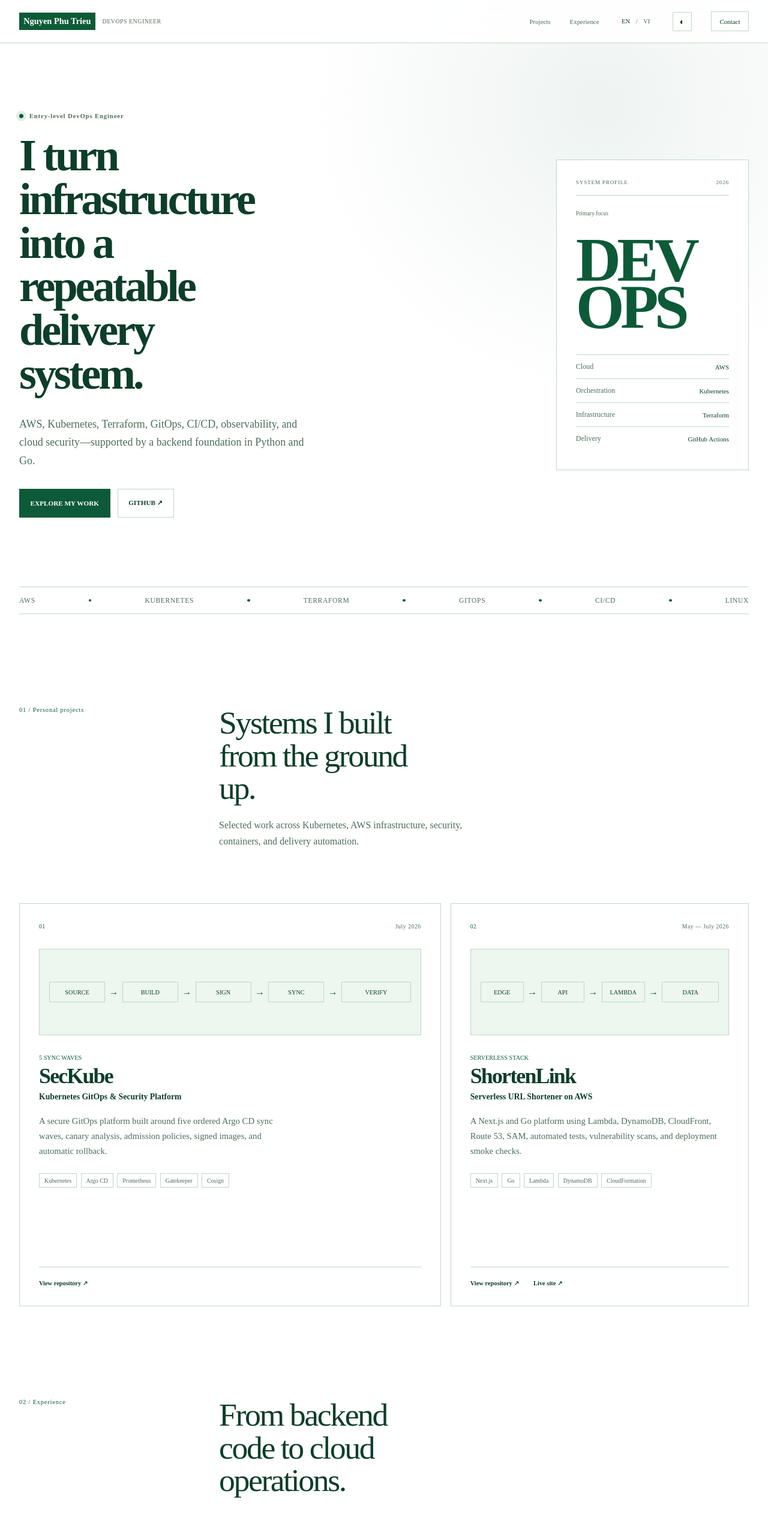
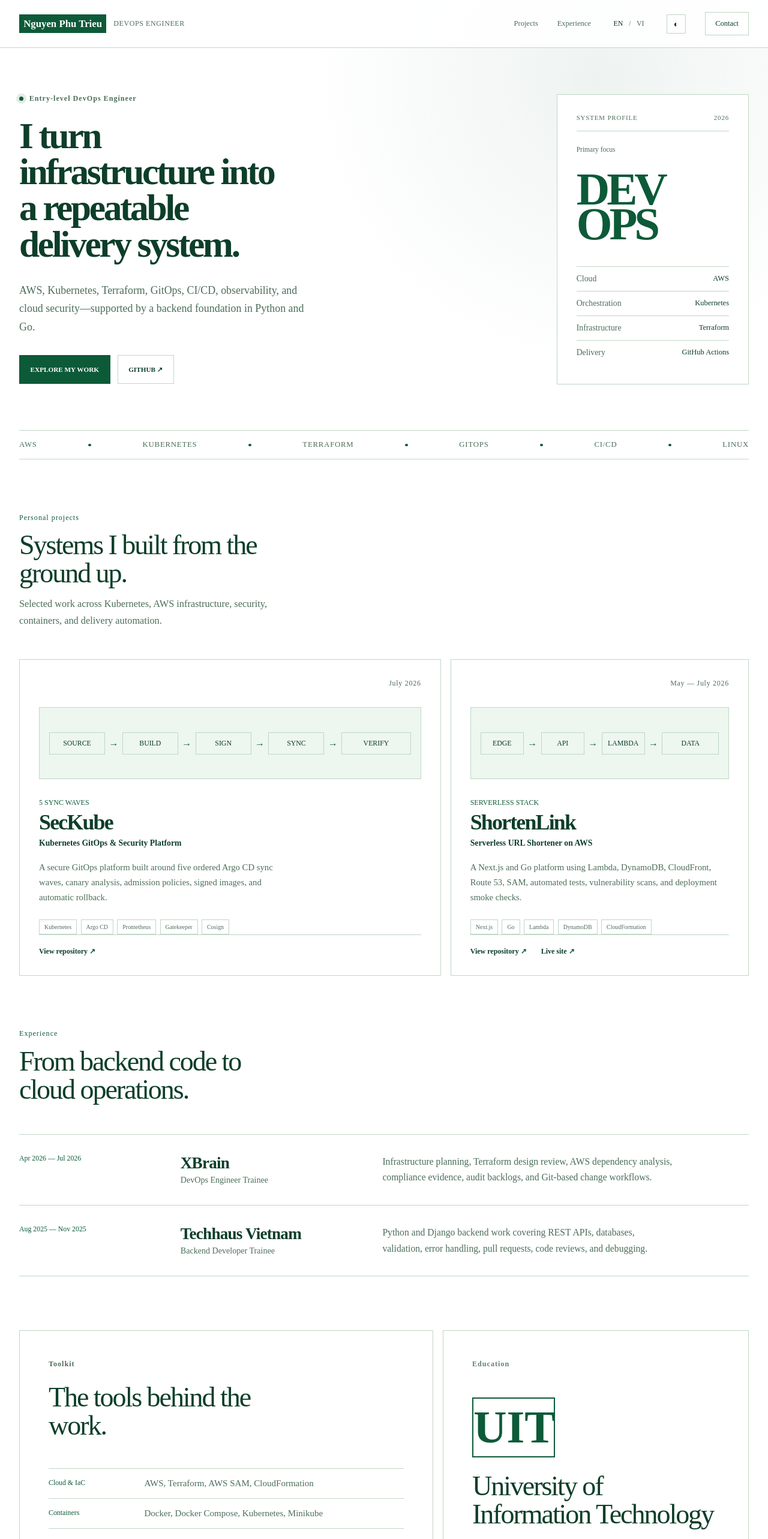
Before and after one commit to TrieuNguyenPhu/portfolio, a Next.js app: page / in a window 1280 px wide. Shown: the top 2566 px of the page at 60% size. Built offline with nearby package versions, Linux system fonts and the light colour scheme.

Commit message:
Improve portfolio spacing and readability

```diff
--- a/app/globals.css
+++ b/app/globals.css
@@ -50,7 +50,7 @@
   background: var(--nav-bg);
   border-bottom: 1px solid var(--line);
   display: flex;
-  height: 4.5rem;
+  height: 5rem;
   justify-content: space-between;
   padding-inline: max(1rem, env(safe-area-inset-left));
   position: sticky;
@@ -69,7 +69,7 @@
   background: var(--lime);
   color: var(--on-accent);
   font-family: var(--font-display);
-  font-size: 0.72rem;
+  font-size: 0.82rem;
   font-weight: 700;
   padding: 0.35rem 0.45rem;
 }
@@ -78,7 +78,7 @@
   color: var(--muted);
   font-family: var(--font-mono);
   display: none;
-  font-size: 0.62rem;
+  font-size: 0.75rem;
   letter-spacing: 0.05em;
   text-transform: uppercase;
 }
@@ -93,7 +93,7 @@
 .nav-shell nav > a {
   color: var(--muted);
   font-family: var(--font-mono);
-  font-size: 0.68rem;
+  font-size: 0.78rem;
   white-space: nowrap;
 }
 
@@ -105,7 +105,7 @@
   color: var(--muted);
   display: flex;
   font-family: var(--font-mono);
-  font-size: 0.66rem;
+  font-size: 0.75rem;
   gap: 0.25rem;
 }
 
@@ -139,7 +139,7 @@
 .nav-shell .nav-cta {
   border: 1px solid var(--line);
   color: var(--text);
-  padding: 0.6rem 0.85rem;
+  padding: 0.7rem 1rem;
 }
 
 main,
@@ -147,9 +147,8 @@
 
 .hero {
   display: grid;
-  gap: 3rem;
-  min-height: calc(100svh - 4.5rem);
-  padding-block: clamp(4rem, 9vw, 8rem);
+  gap: clamp(2rem, 4vw, 4rem);
+  padding-block: clamp(3rem, 6vw, 5.5rem);
 }
 
 .hero-copy { align-self: center; }
@@ -161,7 +160,7 @@
   color: var(--muted);
   display: flex;
   font-family: var(--font-mono);
-  font-size: 0.67rem;
+  font-size: 0.76rem;
   font-weight: 600;
   gap: 0.6rem;
   letter-spacing: 0.08em;
@@ -176,17 +175,17 @@
 }
 
 .hero h1 {
-  font-size: clamp(2.8rem, 5.8vw, 6rem);
+  font-size: clamp(2.6rem, 4.8vw, 5rem);
   font-weight: 600;
   letter-spacing: -0.055em;
   line-height: 0.98;
   margin-top: 1.5rem;
-  max-width: 10ch;
+  max-width: 14ch;
 }
 
 .hero-lede {
   color: var(--muted);
-  font-size: clamp(1rem, 1.4vw, 1.2rem);
+  font-size: clamp(1.05rem, 1.4vw, 1.25rem);
   line-height: 1.7;
   margin-top: 2rem;
   max-width: 54ch;
@@ -240,7 +239,7 @@
   color: var(--muted);
   display: flex;
   font-family: var(--font-mono);
-  font-size: 0.58rem;
+  font-size: 0.68rem;
   justify-content: space-between;
   letter-spacing: 0.08em;
   padding-bottom: 1rem;
@@ -249,7 +248,7 @@
 .console-label {
   color: var(--muted);
   font-family: var(--font-mono);
-  font-size: 0.6rem;
+  font-size: 0.72rem;
   margin-top: 1.5rem;
 }
 
@@ -257,7 +256,7 @@
   color: var(--lime);
   display: block;
   font-family: var(--font-display);
-  font-size: clamp(4rem, 8.2vw, 6.5rem);
+  font-size: clamp(3.5rem, 6vw, 5.5rem);
   letter-spacing: -0.065em;
   line-height: 0.76;
   margin-block: 2rem 2.5rem;
@@ -271,8 +270,8 @@
   padding-block: 0.75rem;
 }
 
-.hero-console dt { color: var(--muted); font-size: 0.75rem; }
-.hero-console dd { font-family: var(--font-mono); font-size: 0.68rem; }
+.hero-console dt { color: var(--muted); font-size: 0.86rem; }
+.hero-console dd { font-family: var(--font-mono); font-size: 0.78rem; }
 
 .ticker {
   align-items: center;
@@ -288,7 +287,7 @@
   color: var(--muted);
   flex: none;
   font-family: var(--font-mono);
-  font-size: clamp(0.58rem, 1vw, 0.72rem);
+  font-size: clamp(0.7rem, 1vw, 0.8rem);
   letter-spacing: 0.06em;
 }
 
@@ -296,34 +295,36 @@
 
 .projects-section,
 .experience-section,
-.profile-section { padding-top: clamp(6rem, 12vw, 11rem); }
+.profile-section { padding-top: clamp(4rem, 7vw, 6.5rem); }
 
 .section-intro {
-  display: grid;
-  gap: 1.5rem;
-  margin-bottom: clamp(3rem, 7vw, 6rem);
+  display: block;
+  margin-bottom: clamp(2rem, 4vw, 3.5rem);
 }
 
 .section-intro > span {
   color: var(--lime);
   font-family: var(--font-mono);
-  font-size: 0.65rem;
+  display: block;
+  font-size: 0.76rem;
   letter-spacing: 0.08em;
+  margin-bottom: 0.9rem;
 }
 
 .section-intro h2,
 .profile-section h2 {
-  font-size: clamp(2.15rem, 4.2vw, 4.4rem);
+  font-size: clamp(2.1rem, 3.6vw, 3.8rem);
   font-weight: 500;
   letter-spacing: -0.045em;
   line-height: 1.02;
-  max-width: 12ch;
+  max-width: 18ch;
 }
 
 .section-intro div > p {
   color: var(--muted);
   line-height: 1.7;
-  margin-top: 1.25rem;
+  font-size: 1.02rem;
+  margin-top: 0.85rem;
   max-width: 52ch;
 }
 
@@ -350,12 +351,10 @@
   color: var(--muted);
   display: flex;
   font-family: var(--font-mono);
-  font-size: 0.6rem;
-  justify-content: space-between;
+  font-size: 0.75rem;
+  justify-content: flex-end;
   letter-spacing: 0.06em;
 }
-
-.project > header span:first-child { color: var(--project-accent); }
 
 .project-visual {
   align-items: center;
@@ -364,7 +363,7 @@
   display: flex;
   gap: 0.4rem;
   margin-block: 2rem;
-  min-height: 9rem;
+  min-height: 7.5rem;
   overflow: hidden;
   padding: 1rem;
 }
@@ -382,14 +381,14 @@
   color: var(--text);
   flex: 1;
   font-family: var(--font-mono);
-  font-size: clamp(0.48rem, 1.2vw, 0.64rem);
+  font-size: clamp(0.62rem, 1.2vw, 0.74rem);
   font-weight: 500;
   padding: 0.65rem 0.25rem;
   text-align: center;
 }
 
 .project-visual i { color: var(--project-accent); font-style: normal; }
-.project-metric { color: var(--project-accent); font-family: var(--font-mono); font-size: 0.64rem; text-transform: uppercase; }
+.project-metric { color: var(--project-accent); font-family: var(--font-mono); font-size: 0.75rem; text-transform: uppercase; }
 
 .project h3 {
   font-size: clamp(1.8rem, 2.8vw, 2.9rem);
@@ -430,7 +429,7 @@
 
 .project-footer a {
   font-family: var(--font-mono);
-  font-size: 0.65rem;
+  font-size: 0.75rem;
   font-weight: 600;
   white-space: nowrap;
 }
@@ -446,10 +445,10 @@
   padding-block: 2rem;
 }
 
-.experience-date { color: var(--lime); font-family: var(--font-mono); font-size: 0.62rem; }
-.experience-list h3 { font-size: 1.5rem; letter-spacing: -0.03em; }
-.experience-list div > p { color: var(--muted); font-size: 0.75rem; margin-top: 0.2rem; }
-.experience-list article > p:last-child { color: var(--muted); font-size: 0.92rem; line-height: 1.7; max-width: 62ch; }
+.experience-date { color: var(--lime); font-family: var(--font-mono); font-size: 0.74rem; }
+.experience-list h3 { font-size: 1.7rem; letter-spacing: -0.03em; }
+.experience-list div > p { color: var(--muted); font-size: 0.88rem; margin-top: 0.25rem; }
+.experience-list article > p:last-child { color: var(--muted); font-size: 0.98rem; line-height: 1.7; max-width: 62ch; }
 
 .profile-section {
   display: grid;
@@ -470,8 +469,8 @@
 }
 
 .skills-panel dl > div:last-child { border-bottom: 1px solid var(--line); }
-.skills-panel dt { color: var(--lime); font-family: var(--font-mono); font-size: 0.62rem; }
-.skills-panel dd { color: var(--muted); font-size: 0.82rem; }
+.skills-panel dt { color: var(--lime); font-family: var(--font-mono); font-size: 0.74rem; }
+.skills-panel dd { color: var(--muted); font-size: 0.94rem; }
 
 .education-panel { background: var(--lime); color: var(--on-accent); }
 .education-panel .panel-label { color: var(--on-accent); opacity: 0.65; }
@@ -493,17 +492,17 @@
 
 .contact-section {
   border-block: 1px solid var(--line);
-  margin-top: clamp(6rem, 12vw, 11rem);
-  padding-block: clamp(5rem, 10vw, 9rem);
+  margin-top: clamp(4rem, 7vw, 6.5rem);
+  padding-block: clamp(3.5rem, 6vw, 5.5rem);
 }
 
 .contact-section h2 {
-  font-size: clamp(2.6rem, 5.4vw, 5.8rem);
+  font-size: clamp(2.4rem, 4.5vw, 4.8rem);
   font-weight: 500;
   letter-spacing: -0.055em;
   line-height: 0.98;
   margin-top: 1.5rem;
-  max-width: 11ch;
+  max-width: 16ch;
 }
 
 .contact-section > a {
@@ -537,11 +536,10 @@
 @media (min-width: 42rem) {
   :root { --page: min(94rem, calc(100% - 4rem)); }
   .nav-shell { padding-inline: 2rem; }
-  .brand > span { font-size: 0.9rem; }
+  .brand > span { font-size: 1.05rem; }
   .brand small { display: inline; }
   .nav-shell nav > a:not(.nav-cta) { display: inline; }
   .hero { grid-template-columns: minmax(0, 1.45fr) minmax(18rem, 0.55fr); }
-  .section-intro { grid-template-columns: minmax(10rem, 0.35fr) minmax(0, 1fr); }
   .projects-grid { grid-template-columns: repeat(12, minmax(0, 1fr)); }
   .project--seckube { grid-column: span 7; }
   .project--shortenlink { grid-column: span 5; }
@@ -553,8 +551,6 @@
 
 @media (min-width: 72rem) {
   .nav-shell { padding-inline: max(2rem, calc((100% - 94rem) / 2)); }
-  .project { min-height: 42rem; }
-  .project--shortenlink { min-height: 38rem; }
 }
 
 @media (hover: hover) and (pointer: fine) {
--- a/app/page.tsx
+++ b/app/page.tsx
@@ -10,7 +10,6 @@
 
 const projects = [
   {
-    index: "01",
     slug: "seckube",
     title: "SecKube",
     type: text("Kubernetes GitOps & Security Platform", "Nền tảng GitOps & bảo mật Kubernetes"),
@@ -25,7 +24,6 @@
     metric: text("5 sync waves", "5 nhịp đồng bộ"),
   },
   {
-    index: "02",
     slug: "shortenlink",
     title: "ShortenLink",
     type: text("Serverless URL Shortener on AWS", "Trình rút gọn URL serverless trên AWS"),
@@ -68,26 +66,27 @@
     orchestration: "Orchestration",
     infrastructure: "Infrastructure",
     delivery: "Delivery",
-    projectsLabel: "01 / Personal projects",
+    projectsLabel: "Personal projects",
     projectsHeading: "Systems I built from the ground up.",
     projectsText: "Selected work across Kubernetes, AWS infrastructure, security, containers, and delivery automation.",
     repository: "View repository",
     live: "Live site",
-    experienceLabel: "02 / Experience",
+    experienceLabel: "Experience",
     experienceHeading: "From backend code to cloud operations.",
     xbrainRole: "DevOps Engineer Trainee",
     xbrainText: "Infrastructure planning, Terraform design review, AWS dependency analysis, compliance evidence, audit backlogs, and Git-based change workflows.",
     techhausRole: "Backend Developer Trainee",
     techhausText: "Python and Django backend work covering REST APIs, databases, validation, error handling, pull requests, code reviews, and debugging.",
-    toolkitLabel: "03 / Toolkit",
+    toolkitLabel: "Toolkit",
     toolkitHeading: "The tools behind the work.",
-    educationLabel: "04 / Education",
+    educationLabel: "Education",
     university: "University of Information Technology",
     degree: "Bachelor of Engineering",
     major: "Software Engineering",
     open: "Open to DevOps opportunities",
     contactHeading: "Let’s build a better path to production.",
-    phone: "Phone",
+    xbrainDate: "Apr 2026 — Jul 2026",
+    techhausDate: "Aug 2025 — Nov 2025",
   },
   vi: {
     name: "Nguyễn Phú Triệu",
@@ -106,26 +105,27 @@
     orchestration: "Điều phối",
     infrastructure: "Hạ tầng",
     delivery: "Triển khai",
-    projectsLabel: "01 / Dự án cá nhân",
+    projectsLabel: "Dự án cá nhân",
     projectsHeading: "Những hệ thống tôi xây dựng từ đầu.",
     projectsText: "Các dự án về Kubernetes, hạ tầng AWS, bảo mật, containers và tự động hóa triển khai.",
     repository: "Xem repository",
     live: "Trang web",
-    experienceLabel: "02 / Kinh nghiệm",
+    experienceLabel: "Kinh nghiệm",
     experienceHeading: "Từ code backend đến vận hành cloud.",
     xbrainRole: "Thực tập sinh Kỹ sư DevOps",
     xbrainText: "Lập kế hoạch hạ tầng, đánh giá thiết kế Terraform, phân tích phụ thuộc AWS, bằng chứng tuân thủ, audit backlog và quy trình thay đổi dựa trên Git.",
     techhausRole: "Thực tập sinh Backend Developer",
     techhausText: "Phát triển backend bằng Python và Django: REST API, cơ sở dữ liệu, validation, xử lý lỗi, pull request, code review và debugging.",
-    toolkitLabel: "03 / Công cụ",
+    toolkitLabel: "Công cụ",
     toolkitHeading: "Công cụ đằng sau từng dự án.",
-    educationLabel: "04 / Học vấn",
+    educationLabel: "Học vấn",
     university: "Đại học Công nghệ Thông tin",
     degree: "Cử nhân Kỹ thuật",
     major: "Kỹ thuật Phần mềm",
     open: "Sẵn sàng cho cơ hội DevOps",
     contactHeading: "Cùng xây dựng con đường tốt hơn đến production.",
-    phone: "Điện thoại",
+    xbrainDate: "Tháng 4 2026 — Tháng 7 2026",
+    techhausDate: "Tháng 8 2025 — Tháng 11 2025",
   },
 } as const;
 
@@ -230,7 +230,7 @@
           <div className="projects-grid">
             {projects.map((project) => (
               <article className={`project project--${project.slug}`} key={project.slug}>
-                <header><span>{project.index}</span><span>{project.date[language]}</span></header>
+                <header><span>{project.date[language]}</span></header>
                 <div className="project-visual" aria-label={`${project.title} architecture flow`}>
                   {project.visual.map((step, index) => (
                     <span key={step}><b>{step}</b>{index < project.visual.length - 1 ? <i aria-hidden="true">→</i> : null}</span>
@@ -258,12 +258,12 @@
           <header className="section-intro"><span>{t.experienceLabel}</span><div><h2>{t.experienceHeading}</h2></div></header>
           <div className="experience-list">
             <article>
-              <p className="experience-date">04 / 2026 — 07 / 2026</p>
+              <p className="experience-date">{t.xbrainDate}</p>
               <div><h3>XBrain</h3><p>{t.xbrainRole}</p></div>
               <p>{t.xbrainText}</p>
             </article>
             <article>
-              <p className="experience-date">08 / 2025 — 11 / 2025</p>
+              <p className="experience-date">{t.techhausDate}</p>
               <div><h3>Techhaus Vietnam</h3><p>{t.techhausRole}</p></div>
               <p>{t.techhausText}</p>
             </article>
@@ -296,7 +296,6 @@
       <footer className="site-footer">
         <span>© 2026 Nguyen Phu Trieu</span>
         <nav aria-label="Social links">
-          <a href="tel:+84858976459">{t.phone}</a>
           <a href="https://www.linkedin.com/in/trieunguyenphu86/" target="_blank" rel="noreferrer">LinkedIn</a>
           <a href="https://github.com/TrieuNguyenPhu" target="_blank" rel="noreferrer">GitHub</a>
         </nav>
```
